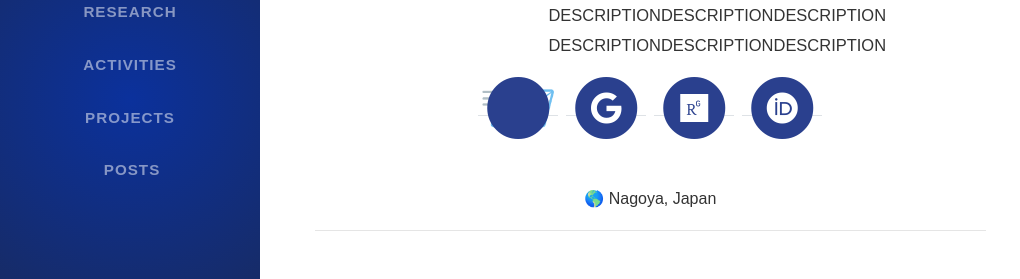
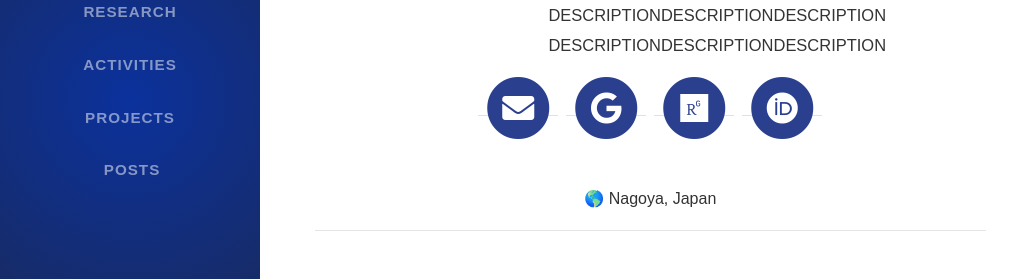
Before and after one commit to Brahim-Benaissa/Brahim-Benaissa.github.io, a Jekyll site: the page built from index.html, in a window 1280 px wide and 900 px high. Shown: the part 351-630 px from the top of the window, without its empty margins (0-1020 px from the left). Built offline with Jekyll 4.4.1, drawn with Linux system fonts in a browser that asks for light colours; nearby versions of some CDN libraries; some web fonts are replaced; the list of posts is cut into pages by our own code; comment, search, counter and statistics services are not loaded.

Commit message:
Update home.html

```diff
--- a/_layouts/home.html
+++ b/_layouts/home.html
@@ -35,8 +35,7 @@
       <a target="_blank" rel="noopener noreferrer" href="mailto:benaissa@toyota-ti.ac.jp?subject=Hi">
         <span class="fa-stack fa-2x">
           <i class="fa fa-circle fa-stack-2x"></i>
-          <span style="font-size:2em;">📨</span>
-
+          <i class="fa fa-envelope fa-stack-1x fa-inverse"></i>
         </span>
       </a>
     </li>
```
